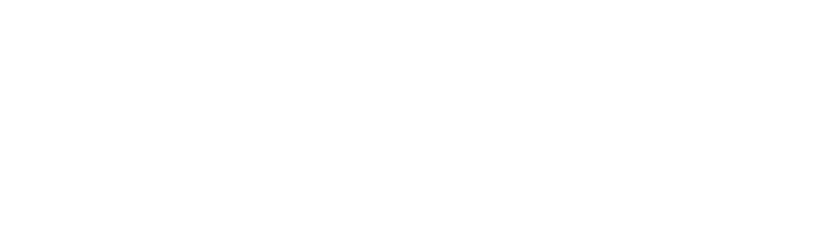
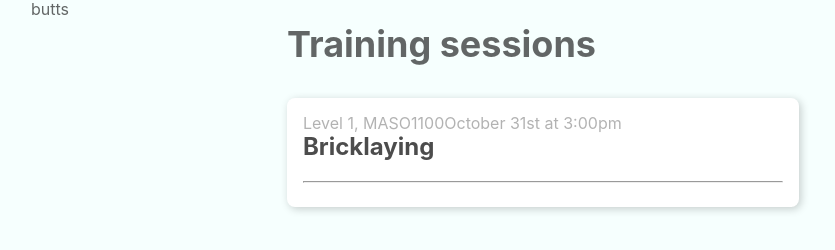
Before and after one commit to fydpmasons/instructor, a plain HTML site: page index.html in a window 1280 px wide. Shown: the whole page, without its empty margins (225-1060 px from the left). Drawn offline with nearby package versions, Linux system fonts and the light colour scheme.

Commit message:
Title and card

```diff
--- a/index.html
+++ b/index.html
@@ -1,12 +1,25 @@
-<html>
-  <head>
-    <link rel="stylesheet" href="https://unpkg.com/tachyons@4.5.5/css/tachyons.min.css"/>
-  </head>
-
-  <body>
-
-
-
+<!DOCTYPE html>
+<html lang="en">
+  <title>Boyz II Journeymen</title>
+  <meta name="viewport" content="width=device-width, initial-scale=1">
+  <link rel="stylesheet" href="https://unpkg.com/tachyons@4.5.5/css/tachyons.min.css"/>
+  <body class="bg-washed-blue sans-serif center black-60">
+    <div class="mw6 mw7-ns center">
+      <div class="fl w-third">
+        butts
+      </div>
+      <div class="fl w-two-thirds">
+        <h1 class="f2">Training sessions</h1>
+        <article class="center br3 hidden mv4 bg-white pa3 shadow-4">
+          <div class="black-30">
+            <div class="fl">Level 1, MASO1100</div>
+            <div class="fl">October 31st at 3:00pm</div>
+          </div>
+          <h2 class="black-70 f3">Bricklaying</h2>
+          <hr />
+        </article>
+      </div>
+    </div>
     <script src="https://unpkg.com/react@15.3.2/dist/react.js"></script>
     <script src="https://unpkg.com/react-dom@15.3.2/dist/react-dom.js"></script>
   </body>
```
